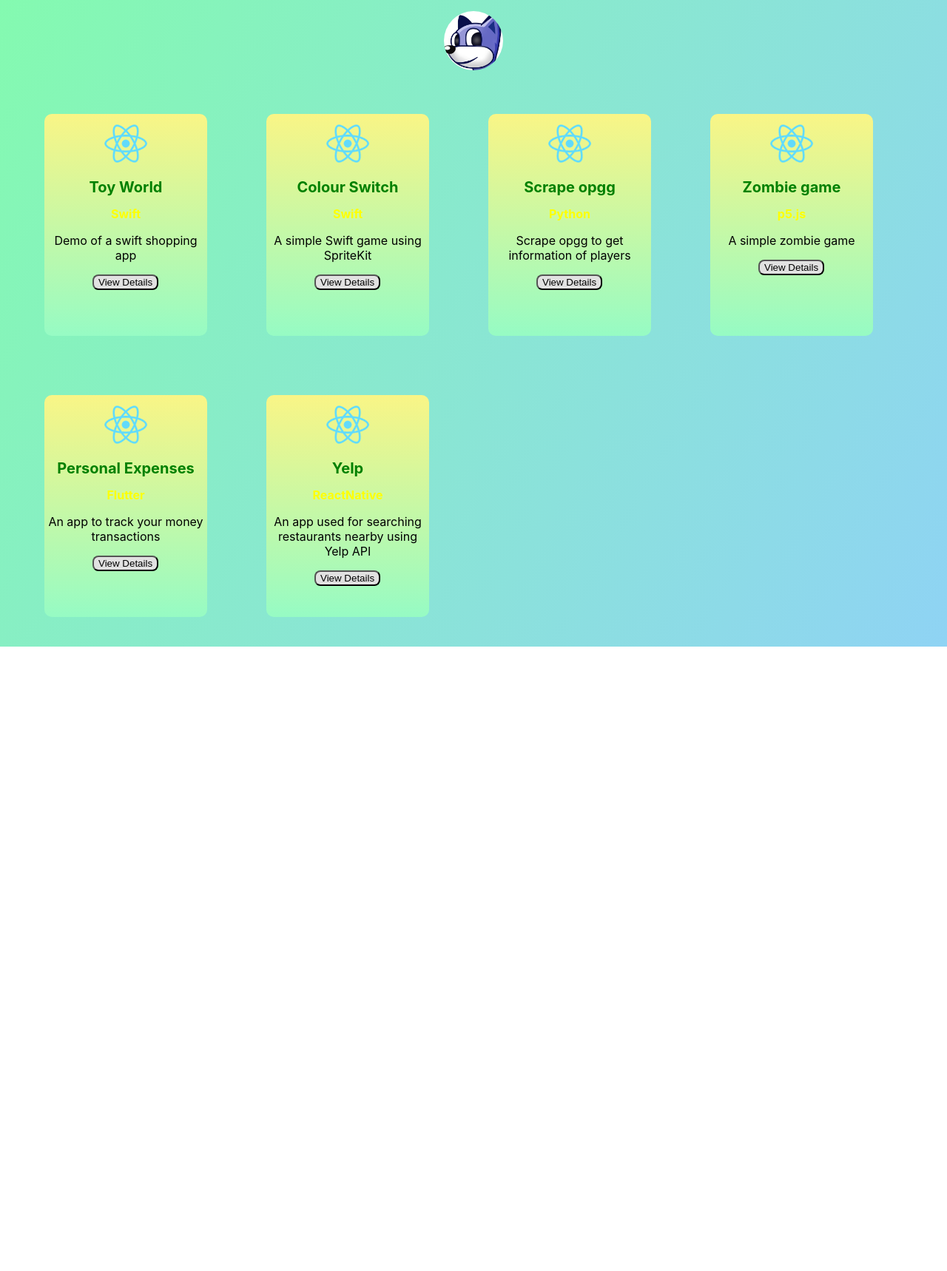
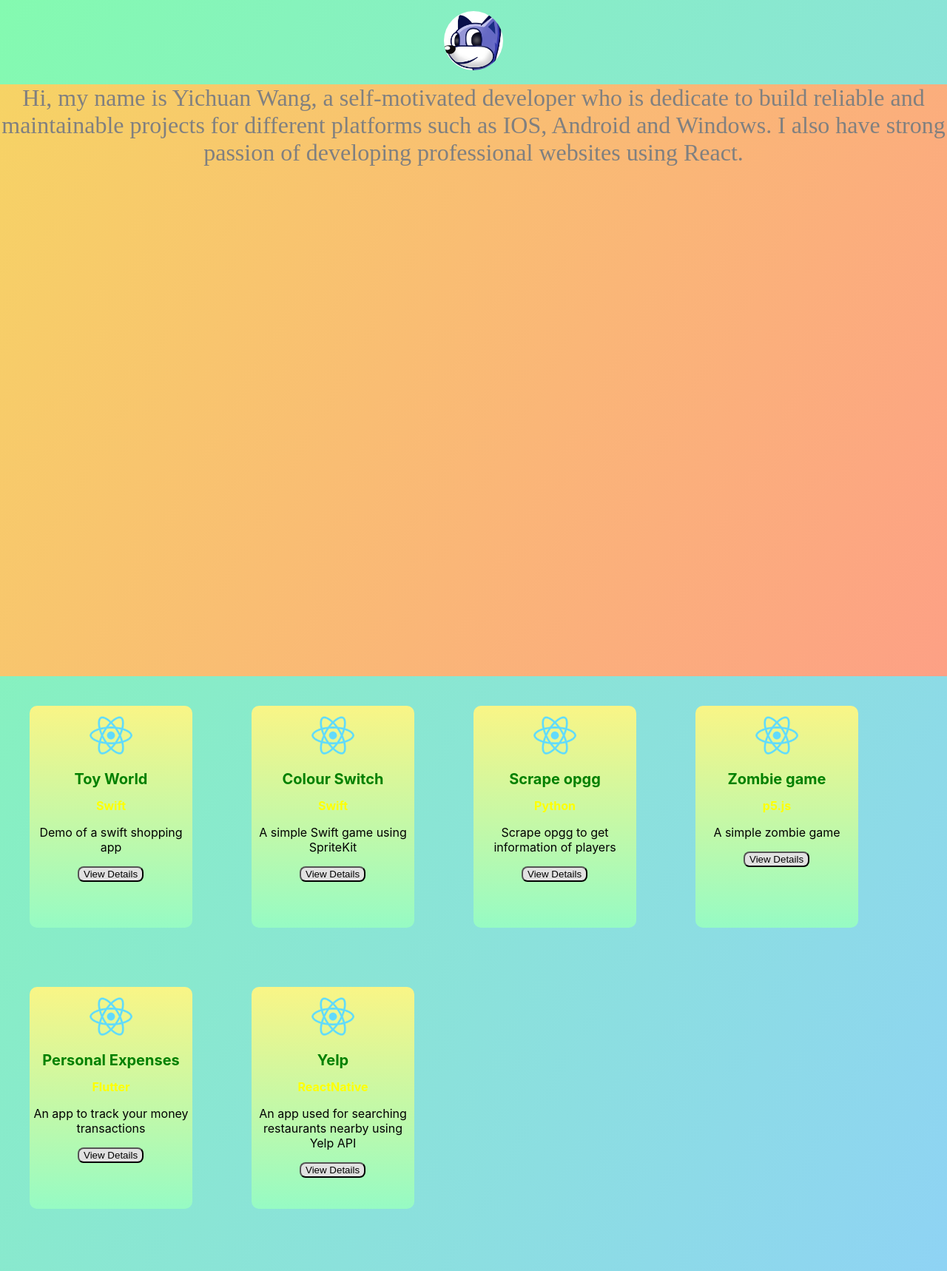
Before and after one commit to ImBeemoX/MyProjectGalary, a React (Create React App) app: page / in a window 1280 px wide. Shown: the whole page at 74% size. Before the commit the page ends 874 px from the top, so only its background shows below. Built offline with nearby package versions, Linux system fonts and the light colour scheme.

Commit message:
add introduction section, modify design

```diff
--- a/src/App.css
+++ b/src/App.css
@@ -21,9 +21,11 @@
 }
 
 .li {
-  list-style-type: none;
-  margin-left: 20px;
-  margin-right: 20px;
+  display: inline-block;
+  justify-content: center;
+  align-items: center;
+  min-width: 100vh;
+  min-height: 100vh;
 }
 
 .Image {
@@ -126,3 +128,15 @@
   -webkit-transform: scaleY(1);
   transform: scaleY(1);
 }
+
+.introduction{
+  background-image: linear-gradient(120deg, #f6d365 0%, #fda085 100%);
+  min-height: 100vh;
+  min-width: 100vh;
+}
+
+.introduction-font{
+  font-family: "Times New Roman", Times, serif;
+  font-size: xx-large;
+  color: gray;
+}
--- a/src/App.js
+++ b/src/App.js
@@ -2,11 +2,13 @@ import React from 'react';
 import './App.css';
 import mylogo from './logos/Logo.JPG'
 import Projects from './components/projects'
+import Introduction from './components/Introduction'
 
 function App() {
   return (
     <div className="App">
        <img className = "icon" src = {mylogo}/>
+       <Introduction/>
        <Projects/>
     </div>
   );
--- /dev/null
+++ b/src/components/Introduction.js
@@ -0,0 +1,13 @@
+import React from 'react'
+import '../App.css'
+
+const Introduction= () => {
+    var intro = "Hi, my name is Yichuan Wang, a self-motivated developer who is dedicate to build reliable and maintainable projects for different platforms such as IOS, Android and Windows. I also have strong passion of developing professional websites using React.";
+    return(
+        <div className = 'introduction'>
+        <p1 className = 'introduction-font'>{intro}</p1>
+        </div>
+    )
+}
+
+export default Introduction
--- a/src/components/projects.js
+++ b/src/components/projects.js
@@ -3,7 +3,7 @@ import React from 'react';
 import Project from './project';
 import reactlogo from '../logos/React.png'
 
-const projects = () => {
+const Projects = () => {
     console.log("asd")
     return(
         <li className = "li">
@@ -17,4 +17,4 @@ const projects = () => {
     )
 }
 
-export default projects
+export default Projects
```
